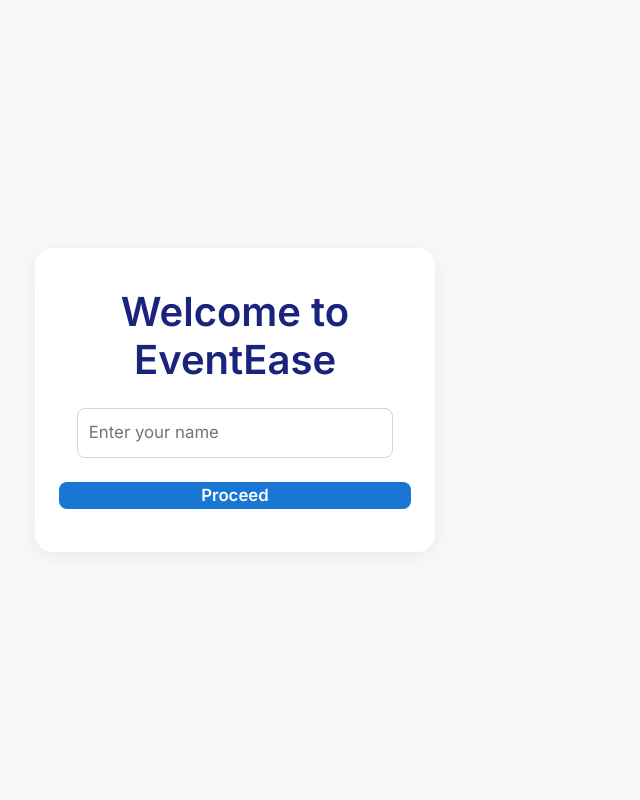
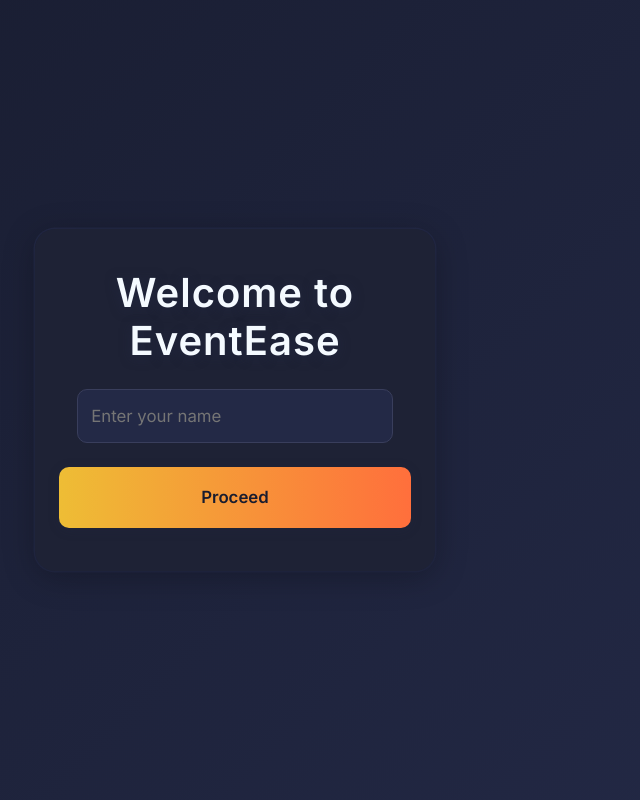
Before and after one commit to 2MuchCofee/EventEase, a Django app: page / in a window 1280 px wide. Shown: the whole page, without its empty margins (405-1045 px from the left). Run offline with Django 3.2, Linux system fonts and the light colour scheme.

Commit message:
feat: enhance UI for event creation, joining, and home pages with improved styling and layout

```diff
--- a/core/templates/home.html
+++ b/core/templates/home.html
@@ -11,7 +11,7 @@
     <style>
         body {
             font-family: 'Inter', Arial, sans-serif;
-            background: #f7f9fb;
+            background: linear-gradient(135deg, #181c2f 0%, #232946 100%);
             min-height: 100vh;
             display: flex;
             justify-content: center;
@@ -19,40 +19,54 @@
         }
         .container {
             max-width: 400px;
-            background: #fff;
-            border-radius: 18px;
-            box-shadow: 0 4px 24px rgba(0,0,0,0.07);
+            background: rgba(30,34,54,0.98);
+            border-radius: 20px;
+            box-shadow: 0 6px 32px 0 rgba(0,0,0,0.25), 0 0 0 1.5px #232946;
             padding: 2.5rem 1.5rem 2rem 1.5rem;
             text-align: center;
         }
         h1 {
-            font-weight: 600;
-            color: #1a237e;
+            font-weight: 700;
+            color: #f4faff;
             margin-bottom: 1.5rem;
+            letter-spacing: 1px;
+            text-shadow: 0 2px 12px #23294699;
         }
         input[type="text"] {
             width: 90%;
-            padding: 0.7rem;
+            padding: 0.85rem;
             margin-bottom: 1.5rem;
-            border: 1px solid #cbd5e1;
-            border-radius: 8px;
+            border: 1.5px solid #393e5c;
+            background: #232946;
+            color: #f4faff;
+            border-radius: 10px;
             font-size: 1.05em;
+            transition: border 0.2s;
+        }
+        input[type="text"]:focus {
+            border: 1.5px solid #eebd35;
+            outline: none;
         }
         button, .option-btn {
             font-weight: 600;
-            border-radius: 8px;
+            border-radius: 10px;
             font-size: 1.05em;
             width: 100%;
             margin-bottom: 0.7rem;
-            transition: background 0.2s, color 0.2s;
+            transition: background 0.2s, color 0.2s, box-shadow 0.2s;
+            padding-top: 1.1rem;
+            padding-bottom: 1.1rem;
+            box-shadow: 0 2px 12px 0 #23294633;
         }
         button {
-            background: #1976d2;
-            color: #fff;
+            background: linear-gradient(90deg, #eebd35 0%, #ff6f3c 100%);
+            color: #181c2f;
             border: none;
         }
         button:hover {
-            background: #1565c0;
+            background: linear-gradient(90deg, #ff6f3c 0%, #eebd35 100%);
+            color: #fff;
+            box-shadow: 0 4px 16px 0 #ff6f3c55;
         }
         .options {
             display: flex;
@@ -61,15 +75,18 @@
             margin-top: 1.5rem;
         }
         .option-btn {
-            background: #f1f5f9;
-            color: #1976d2;
-            border: 2px solid #1976d2;
+            background: #232946;
+            color: #eebd35;
+            border: 2px solid #eebd35;
             text-decoration: none;
             text-align: center;
+            box-shadow: 0 2px 12px 0 #23294633;
         }
         .option-btn:hover {
-            background: #1976d2;
-            color: #fff;
+            background: linear-gradient(90deg, #eebd35 0%, #ff6f3c 100%);
+            color: #181c2f;
+            border: 2px solid #ff6f3c;
+            box-shadow: 0 4px 16px 0 #ff6f3c55;
         }
         @media (max-width: 600px) {
             .container {
```
Also changed, not shown: core/templates/create_event.html (+30 -13 lines), core/templates/join_event.html (+29 -12 lines), db.sqlite3.
